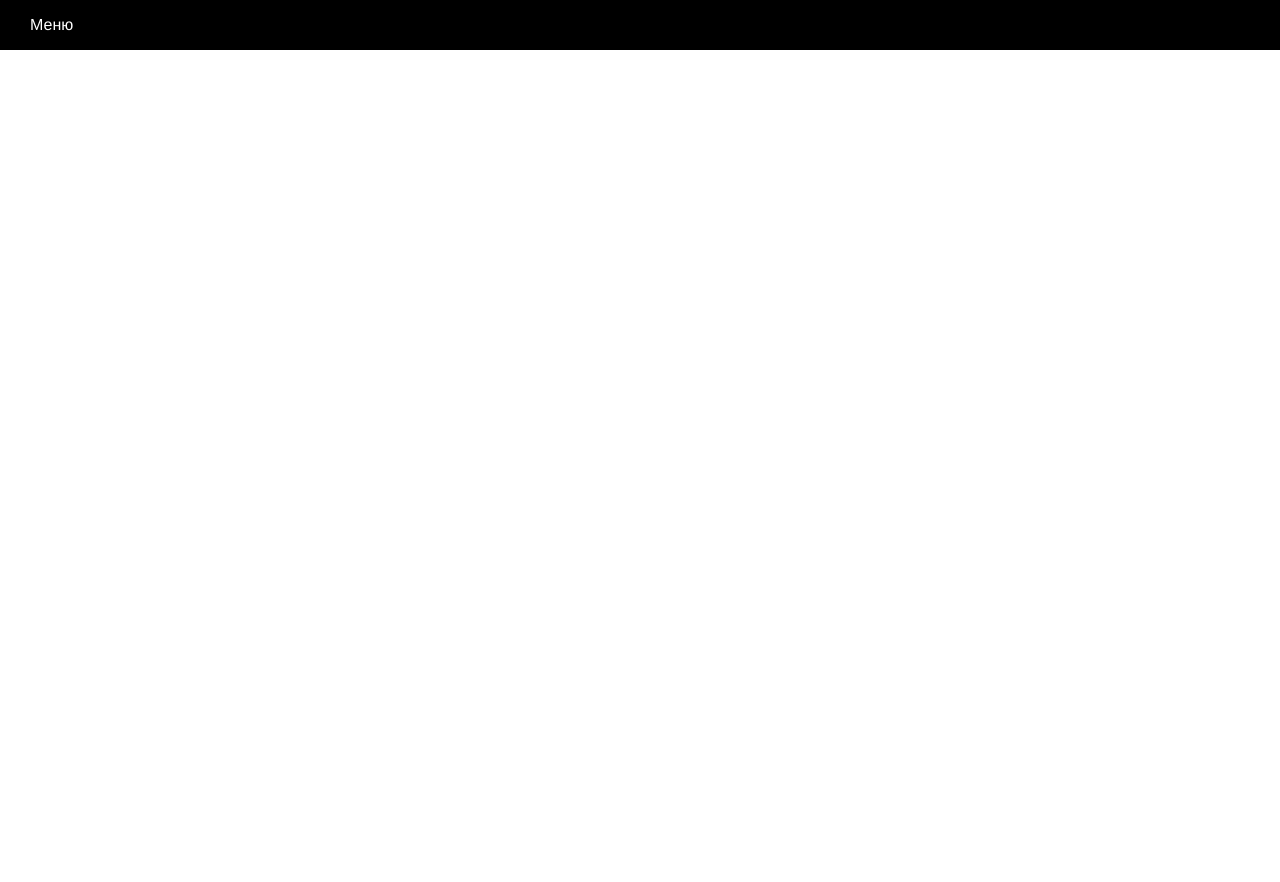
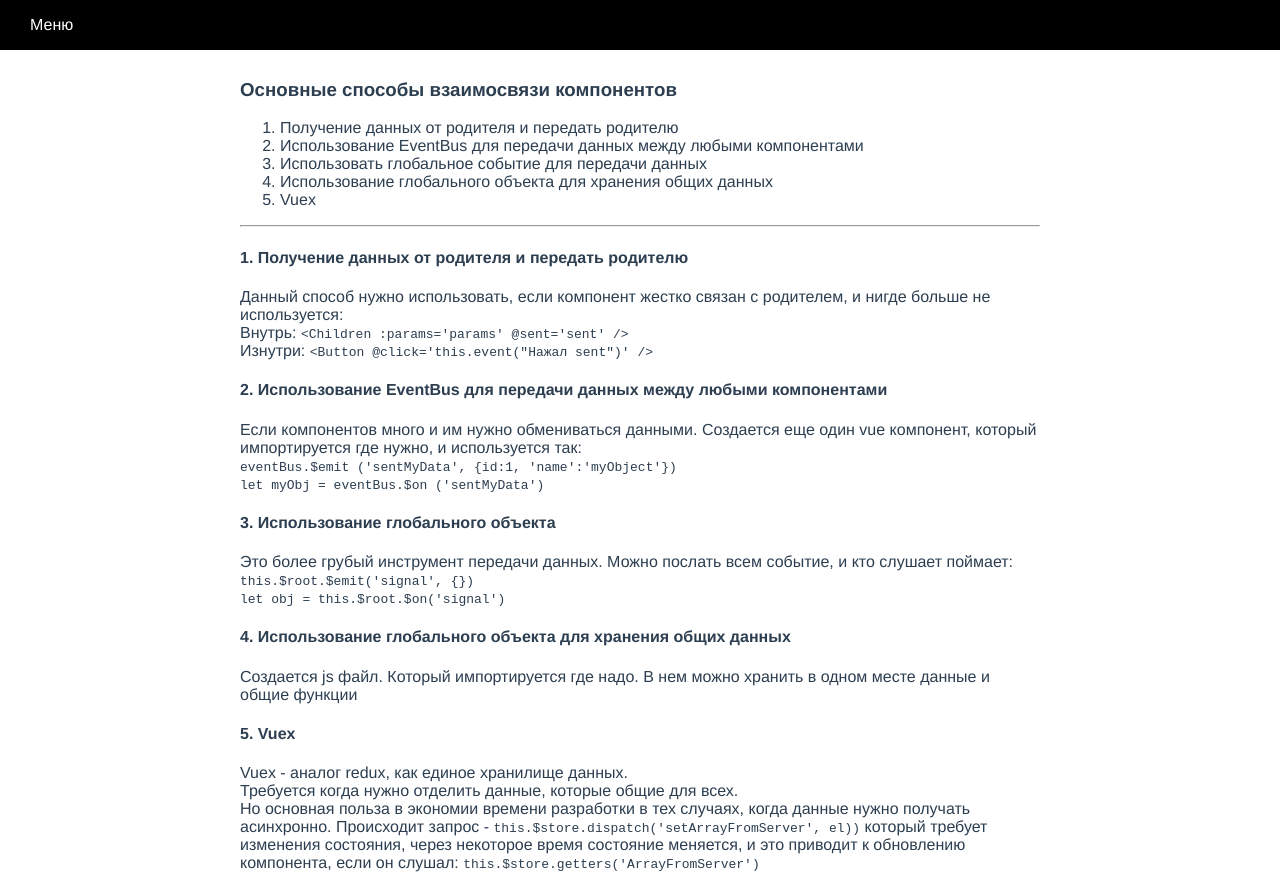
Before and after one commit to almaz73/ra, a Vue app: page /links in a window 1280 px wide. Before the commit the page ends 800 px from the top, so only its background shows below. Built offline with nearby package versions, Linux system fonts and the light colour scheme.

Commit message:
Передача данных между компонентами

```diff
--- a/src/components/Menu.vue
+++ b/src/components/Menu.vue
@@ -1,10 +1,14 @@
 <template>
   <div class="menu" :class="{open: isMenu}" @click="closeWindow()">
     <router-link to="/">Home</router-link>
-    <router-link to="/about">About</router-link>
-    <router-link to="/aboutVue">AboutVue</router-link>
-    <router-link to="/example_1">Пример 1</router-link>
-    <router-link to="/example_2">Пример 2</router-link>
+    <router-link to="/aboutVue">install Vue</router-link>
+    <router-link to="/example_1">Example</router-link>
+    <router-link to="/links">Способы передачи данных</router-link>
+    <div class="inline">
+      <router-link to="/map">Color1</router-link>
+      <router-link to="/map2">Color2</router-link>
+      <router-link to="/map3">Color3</router-link>
+    </div>
   </div>
 </template>
 
--- a/src/router.js
+++ b/src/router.js
@@ -3,6 +3,7 @@ import Router from "vue-router";
 import Home from "./views/Home.vue";
 import Example_1 from "./views/Example_1.vue"
 import AboutVue from "./views/AboutVue.vue"
+import Links from "./views/Links.vue"
 
 Vue.use(Router);
 
@@ -34,5 +35,10 @@ export default new Router({
       name: "AboutVue",
       component: AboutVue
     },
+    {
+      path: "/links",
+      name: "Links",
+      component: Links
+    },
   ]
 });
--- /dev/null
+++ b/src/views/Links.vue
@@ -0,0 +1,55 @@
+<template>
+  <div class="links">
+    <h3>Основные способы взаимосвязи компонентов</h3>
+    <ol>
+      <li>Получение данных от родителя и передать родителю</li>
+      <li>Использование EventBus для передачи данных между любыми компонентами</li>
+      <li>Использовать глобальное событие для передачи данных</li>
+      <li>Использование глобального объекта для хранения общих данных</li>
+      <li>Vuex</li>
+    </ol>
+    <hr />
+    <h4>1. Получение данных от родителя и передать родителю</h4>Данный способ нужно использовать, если компонент жестко связан с родителем,
+    и нигде больше не используется:
+    <br />Внутрь:
+    <code>&lt;Children :params='params' @sent='sent' /></code>
+    <br />Изнутри:
+    <code>&lt;Button @click='this.event("Нажал sent")' /></code>
+
+    <h4>2. Использование EventBus для передачи данных между любыми компонентами</h4>Если компонентов много и им нужно обмениваться данными.
+    Создается еще один vue компонент, который импортируется где нужно, и используется так:
+    <br />
+    <code>
+      eventBus.$emit ('sentMyData', {id:1, 'name':'myObject'})
+      <br />let myObj = eventBus.$on ('sentMyData')
+    </code>
+
+    <h4>3. Использование глобального объекта</h4>
+    Это более грубый инструмент передачи данных. Можно послать всем событие, и кто слушает поймает:<br>
+    <code>this.$root.$emit('signal', {})<br>
+    let obj = this.$root.$on('signal')</code>
+    <h4>4. Использование глобального объекта для хранения общих данных</h4>
+    Создается js файл. Который импортируется где надо. В нем можно хранить в одном месте данные и общие функции
+
+    <h4>5. Vuex</h4>
+    Vuex  - аналог redux, как единое хранилище данных. <br>
+    Требуется когда нужно отделить данные, которые общие для всех.  <br>
+    Но основная польза в экономии времени разработки в тех случаях,
+    когда данные нужно получать асинхронно.
+    Происходит запрос - <code>this.$store.dispatch('setArrayFromServer', el))</code>
+    который требует изменения состояния, через некоторое время состояние меняется,
+    и это приводит к обновлению компонента, если он слушал: <code>this.$store.getters('ArrayFromServer')</code>
+  </div>
+</template>
+
+<style scoped>
+.links {
+  width: 800px;
+  margin: 0 auto;
+  /* border: 1px solid #999;*/
+  padding: 10px 30px;
+  text-align: left;
+}
+.link ul {
+}
+</style>
```
